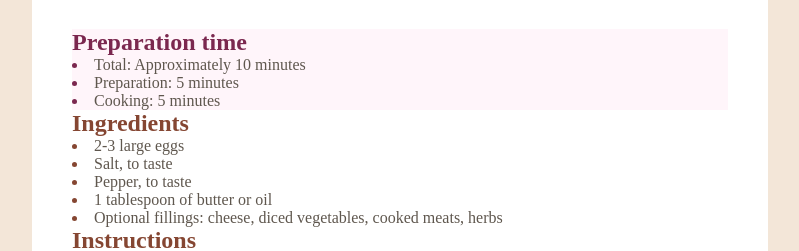
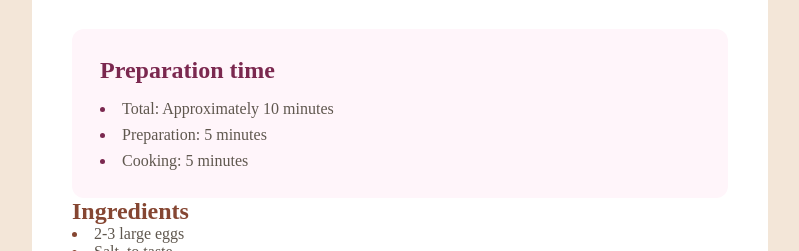
Before and after one commit to samuel-jm/frontend-mentor-recipe-page, a plain HTML site: page index.html in a window 1280 px wide. Shown: the part 502-753 px from the top of the page, without its empty margins (240-1039 px from the left). Drawn offline with Linux system fonts and the light colour scheme.

Commit message:
Style preparation section

```diff
--- a/style.css
+++ b/style.css
@@ -51,6 +51,18 @@ main img {
 
 .preparation {
   background-color: hsl(330, 100%, 98%);
+
+  border-radius: 12px;
+
+  padding: 28px;
+}
+
+.preparation h2 {
+  margin-bottom: 16px;
+}
+
+.preparation li:not(:last-child) {
+  margin-bottom: 8px
 }
 
 .preparation h2,
```
